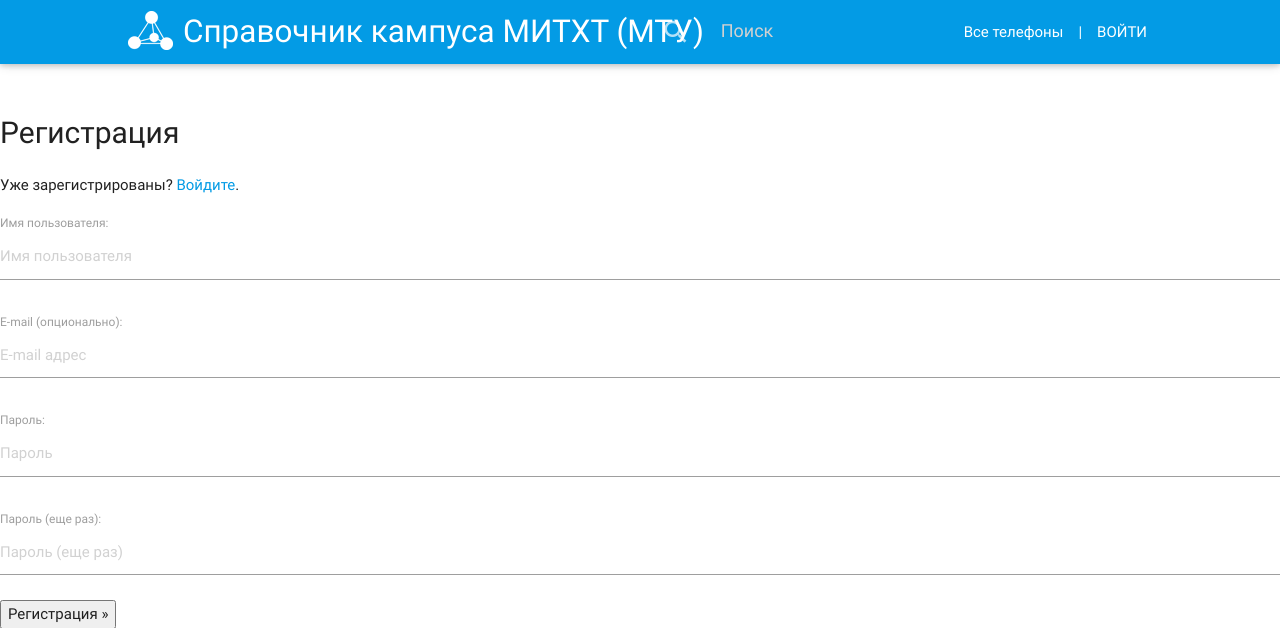
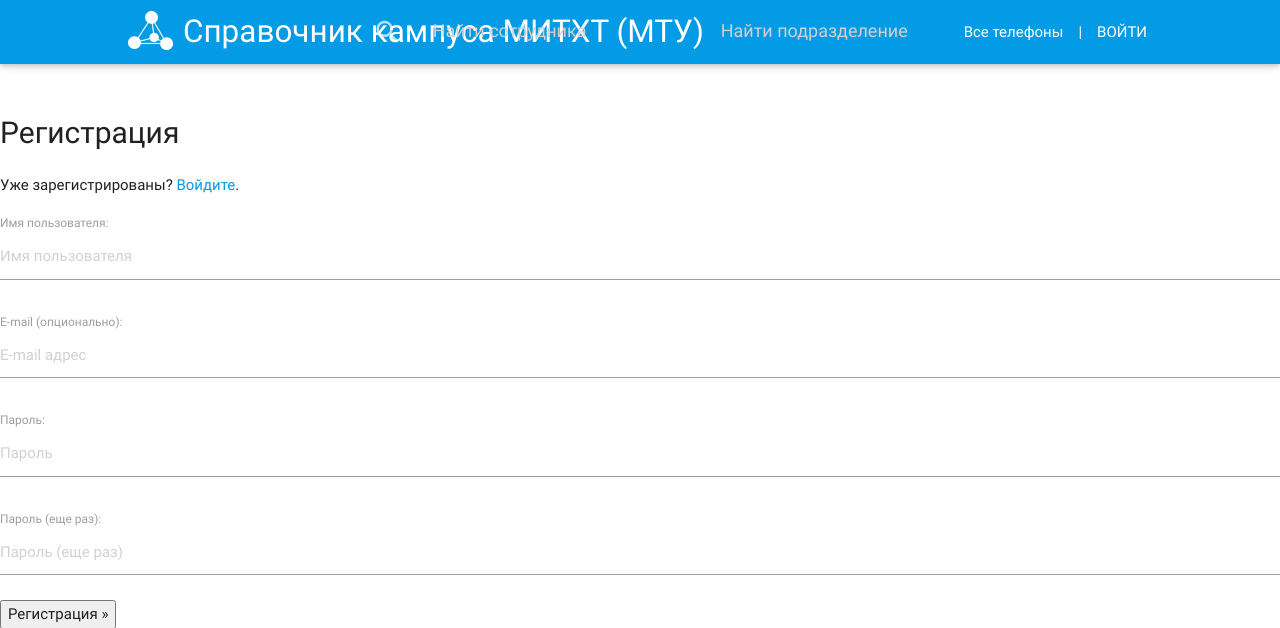
Before and after one commit to skutylev/phones, a Django app: page /accounts/signup/ in a window 1280 px wide. Shown: the top 628 px of the page. Run offline with Django 3.2, Linux system fonts and the light colour scheme; some libraries are stand-ins or nearby versions.

Commit message:
many changes

```diff
--- a/phones/models.py
+++ b/phones/models.py
@@ -281,6 +281,8 @@
     # modified_date = models.DateTimeField(auto_now=True)
     publish = models.BooleanField(default=False, verbose_name='Опубликовано')
 
+
+
     def __str__(self):
         return u'%s %s.%s.' % (self.last_name, self.first_name[:1], self.middle_name[:1])
 
--- a/phones/search_indexes.py
+++ b/phones/search_indexes.py
@@ -25,7 +25,7 @@
     text = indexes.SearchField(document=True, use_template=True)
     unit_name = indexes.CharField(model_attr='unit_name')
     unit_short_name = indexes.CharField(model_attr='unit_short_name')
-
+    slug = indexes.CharField(model_attr='slug')
     unit_name_auto = indexes.EdgeNgramField(model_attr='unit_name')
 
     def get_model(self):
--- a/phones/templates/include/base.html
+++ b/phones/templates/include/base.html
@@ -39,10 +39,18 @@
                         <li>
 
                                 <div id="remote" class="input-field">
-                                    <input style="margin-bottom: 0;" class="typeahead" autocomplete="off" required id="id_q" name="q" type="search" placeholder="Поиск">
+                                    <input style="margin-bottom: 0;" class="typeahead" autocomplete="off" required id="id_q" name="q" type="search" placeholder="Найти сотрудника">
                                     <label for="id_q"><i class="material-icons">search</i></label>
                                 </div>
 
+
+
+                        </li>
+                        <li>
+                             <div id="remote1" class="input-field">
+                                    <input style="margin-bottom: 0;" class="typeahead" autocomplete="off" required id="id_q" name="q" type="search" placeholder="Найти подразделение">
+                                    <label for="id_q">
+                                </div>
                         </li>
                         <li><a href="/all">Все телефоны</a></li>
                         <li>|</li>
@@ -176,15 +184,28 @@
                             return '<a href="#"><i class="material-icons left" style="line-height:45px;">person</i>' + data.last_name + ' ' + data.first_name + '.' + data.middle_name + '.' + '<br/><span class="grey-text text-darken-3">тел. ' +  data.phone + '</span></a>';
                         },
                 }
-        },
-				{
+        }).on('typeahead:selected', function (obj, person) {
+            window.location.href = '/' + person.slug;
+        });
+
+  $('#remote1 .typeahead').typeahead({
+                    minLength: 2,
+                    highlight: true,
+                    hint: false,
+                    classNames: {
+                        dataset: 'collection',
+                        suggestion: 'red-text text-lighten-1 collection-item',
+                        highlight: 'tt-highlight red-text text-darken-2'
+                    }
+                },
+                {
                     name: 'unit',
                     displayKey: 'unit_name',
                     source: unit.ttAdapter(),
                     async: true,
                     limit: 3,
                     templates: {
-						header: '<p class="red-text text-lighten-1" style="font-size:1.1rem; line-height:1.1rem; text-align:center;">Подразделения</p>',
+                        header: '<p class="red-text text-lighten-1" style="font-size:1.1rem; line-height:1.1rem; text-align:center;">Подразделения</p>',
                         notFound: function(data){
                             return '<li class="red-text text-lighten-1 collection-item">Подразделения не найдены</p>'
                         },
@@ -192,10 +213,9 @@
                             return '<a href="#"><i class="material-icons left" style="line-height:20px;">domain</i><span>' + data.unit_name + '</span></a>';
                         },
                 }
-        }).on('typeahead:selected', function (obj, person) {
-            window.location.href = '/' + person.slug;
+        }).on('typeahead:selected', function (obj, unit) {
+            window.location.href = '/units/' + unit.slug;
         });
-
 
 });
 </script>
--- a/phones/templates/search/indexes/phones/unit_text.txt
+++ b/phones/templates/search/indexes/phones/unit_text.txt
@@ -1 +1,2 @@
 {{ object.unit_name }}
+{{ object.slug }}
--- a/phones/views.py
+++ b/phones/views.py
@@ -137,6 +137,7 @@
         print(array)
     return HttpResponse(json.dumps(array), content_type='application/json')
 
+
 def autocomplete_unit(request):
     if request.GET.get('q', '') == '':
         array = []
```
Also changed, not shown: db.sqlite3.
